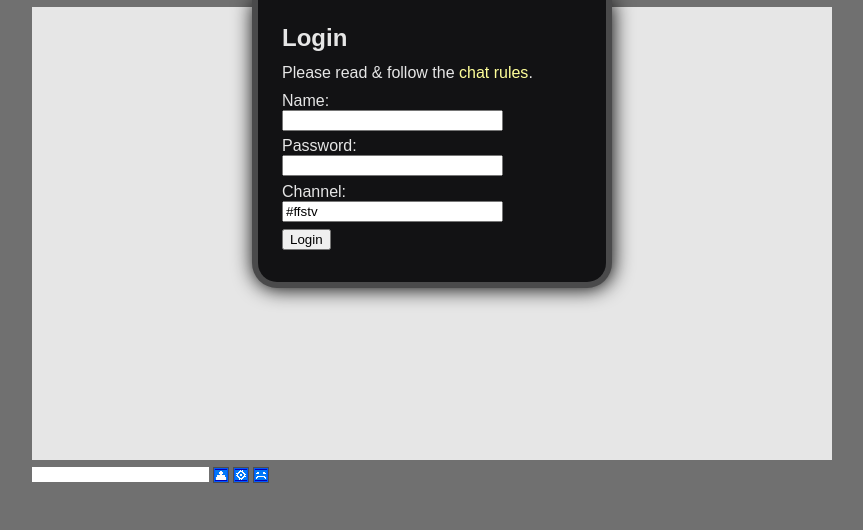
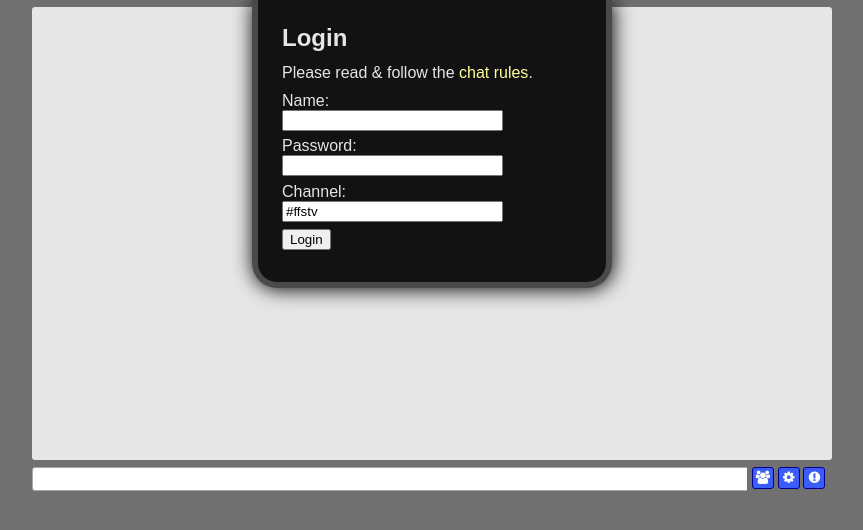
Before and after one commit to ffsit/chat, a PHP site: page / in a window 1280 px wide. Shown: the top 530 px of the page, without its empty margins (208-1071 px from the left). Run offline with PHP 8.4, Linux system fonts and the light colour scheme.

Commit message:
Multichannel support.

```diff
--- a/src/chat.css
+++ b/src/chat.css
@@ -16,6 +16,11 @@ html, body {
 Global classes
 ---------------------------
 */
+
+[role=button] {
+	cursor: pointer;
+}
+
 .hidden {
 	display:none !important;
 }
@@ -64,30 +69,10 @@ Global classes
 	width: 100%;
 }
 
-.wrapper3 {
-	margin-top: 0.5em;
-	display: table;
-	width: 100%;
-}
-
-.wrapper4 {
-	display: table-row;
-	width: 100%;
-}
-
 #upper_ui {
 	display: block;
 	height: 34em;
 	border-spacing: 0.5em;
-}
-
-#lower_wrapper {
-	display: table-row;
-}
-
-#lower_ui {
-	display: table-cell;
-	vertical-align: top;
 }
 
 .center_helper {
@@ -192,101 +177,6 @@ form.debug #showdebug {
 	min-width: 300px;
 }
 
-/*
-#chathistory_wrapper {
-	display: block;
-	width: 100%;
-    overflow-x: hidden;
-}
-*/
-
-.chathistory {
-	background-color: #e6e6e6;
-	overflow-x: hidden;
-	overflow-y: scroll;
-	height: 34em;
-}
-
-.chathistory .message.self {
-	background-color: #e6dfdf;
-}
-
-.chathistory .message.mentioned{
-	background-color: #F6E6E6;
-}
-
-.chathistory .message.private{
-	background-color: #cccccc;
-}
-
-.chathistory .message.ctcp {
-	background-color: #f0f;
-}
-
-/*
-#chathistory .message:hover {
-    background-color: #f0f0f0 !important;
-	box-shadow: 0px 0px 6px #999999 !important;
-}
-*/
-
-.chathistory .message .messagebuttons {
-    display: none;
-}
-
-.chathistory .message:hover .messagebuttons {
-    display: inline;
-}
-
-.chathistory .informative {
-	font-style: italic;
-	color: #999;
-	text-align: center;
-	padding: .3em;
-}
-
-#chatbox_input {
-	font-size: 10pt;
-	margin: 0;
-	padding: 0;
-	border: 0;
-	width: 100%;
-	vertical-align: top;
-}
-
-.chatui_form {
-	width: 100%;
-	border-bottom: 0.5em solid #707070;
-	display: table-cell;
-	vertical-align: top;
-}
-
-#chatui_buttons {
-	display: table-cell;
-	vertical-align: top;
-	min-width: 80px;
-	margin: 0;
-	padding: 0;
-	border: 0;
-}
-
-#chatui_buttons a {
-	display: inline;
-	margin-left: 4px;
-	padding: 0;
-	border: 0;
-}
-
-#chatui_buttons a img {
-	padding: 0;
-	border: 0;
-	margin: 0;
-}
-
-.chatbox_button {
-	width: 6em;
-}
-
 #settings_wrapper {
 	padding: 0;
 	background-color: #e6e6e6;
@@ -317,6 +207,57 @@ form.debug #showdebug {
 	border: 1px solid #121214;
 	background-color: #E6E6E6;
 	color: #121214;
+}
+
+/*
+---------------------------
+Lower UI classes
+---------------------------
+*/
+
+.lower-ui {
+	margin-top: 0.5em;
+	width: 100%;
+}
+
+.lower-ui input {
+	width: 100%;
+	border: 1px solid darkgray;
+	height: 1.5em;
+	vertical-align: middle;
+	border-radius: 3px;
+}
+
+.lower-ui .right {
+	float: right;
+	width: 80px;
+	margin-left: 5px;
+}
+
+.lower-ui .left {
+	float: none;
+	width: auto;
+	overflow: hidden;
+}
+
+.lower-ui .button-container {
+	position: relative;
+	display: inline-block;
+	background-color: #3a5cf9;
+	vertical-align: middle;
+	width: 20px;
+	height: 20px;
+	line-height: 1.5em;
+	border: 1px solid #00008c;
+	border-radius: 3px;
+}
+
+.lower-ui .button-container .button {
+	position:absolute;
+	left:0;
+	width:100%;
+	line-height:inherit;
+	text-align:center;
 }
 
 /*
@@ -540,6 +481,46 @@ User List classes
 Chat History classes
 ---------------------------
 */
+
+.chathistory {
+	background-color: #e6e6e6;
+	overflow-x: hidden;
+	overflow-y: scroll;
+	height: 34em;
+	border-radius: 3px;
+}
+
+.chathistory .message.self {
+	background-color: #e6dfdf;
+}
+
+.chathistory .message.mentioned{
+	background-color: #F6E6E6;
+}
+
+.chathistory .message.private{
+	background-color: #cccccc;
+}
+
+.chathistory .message.ctcp {
+	background-color: #f0f;
+}
+
+.chathistory .message .messagebuttons {
+    display: none;
+}
+
+.chathistory .message:hover .messagebuttons {
+    display: inline;
+}
+
+.chathistory .informative {
+	font-style: italic;
+	color: #999;
+	text-align: center;
+	padding: .3em;
+}
+
 .chathistory div.modbroadcast span.text {
     font-weight: bold;
     background-color: #FF6E00;
--- a/src/index.php
+++ b/src/index.php
@@ -60,53 +60,36 @@
 	</div>
 
 	<div id="wrapper1">
-		<div class="wrapper2">
-			<div id="channel-container-ffstv" class="channel-container">
+		<div id="channel-container" class="wrapper2">
+			<!-- Serves as a template to create other channels from -->
+			<div id="channel-template" class="channel">
 				<div class="center_helper">
 					<div class="user-list-wrapper hidden">
 						<h2>User List</h2>
 						<div class="user-list mid-size"></div>
 					</div>
 				</div>
-				<div id="channel-ffstv" class="chathistory small"></div>
-			</div>
-
-			<div id="channel-container-support" class="channel-container hidden">
-				<div class="center_helper">
-					<div class="user-list-wrapper hidden">
-						<h2>User List</h2>
-						<div class="user-list mid-size"></div>
+				<div class="chathistory small"></div>
+				<div class="lower-ui">
+					<div class="right">
+						<span class="button-container chatui_button_nicklist">
+							<i class="fa fa-users fa-inverse button" aria-hidden="true" title="Show or hide user list" alt="☃" role="button"></i>
+						</span>
+						<span class="button-container chatui_button_settings">
+							<i class="fa fa-cog fa-inverse button" aria-hidden="true" title="Show or hide settings" alt="✔" role="button"></i>
+						</span>
+						<span class="button-container chatui_button_support">
+							<i class="fa fa-exclamation-circle  fa-inverse button" aria-hidden="true" title="Support" alt="!" role="button"></i>
+						</span>
 					</div>
-				</div>
-				<div id="channel-support" class="chathistory small"></div>
-			</div>
-
-			<div id="channel-container-spoilers" class="channel-container hidden">
-				<div class="center_helper">
-					<div class="user-list-wrapper hidden">
-						<h2>User List</h2>
-						<div class="user-list mid-size"></div>
-					</div>
-				</div>
-				<div id="channel-spoilers" class="chathistory small"></div>
-			</div>
-		</div>
-
-		<div class="wrapper3">
-			<div id="lower_wrapper">
-				<div id="lower_ui">
-					<div class="wrapper2">
-						<div class="wrapper4">
-							<input type="text" id="chatbox_input" class="chatui_form" maxlength="300">
-							<div id="chatui_buttons">
-								<a title="Show or hide user list" id="chatui_button_nicklist" href=""><img src="http://irc.videogamesawesome.com/img/nicklist_button.png" alt="☃"/></a><a title="Show or hide settings" id="chatui_button_settings" href=""><img src="http://irc.videogamesawesome.com/img/settings_button.png" alt="✔"/></a><a title="Show or hide debug stuff" id="chatui_button_debug" href=""><img src="http://irc.videogamesawesome.com/img/debug_button.png" alt="☣"/></a>
-							</div>
-						</div>
+					<div class="left">
+						<input type="text" class="chatbox_input" maxlength="300">
 					</div>
 				</div>
 			</div>
 		</div>
 	</div>
+	<link href="https://maxcdn.bootstrapcdn.com/font-awesome/4.7.0/css/font-awesome.min.css" rel="stylesheet" integrity="sha384-wvfXpqpZZVQGK6TAh5PVlGOfQNHSoD2xbE+QkPxCAFlNEevoEH3Sl0sibVcOQVnN" crossorigin="anonymous">
     <script src="https://code.jquery.com/jquery-2.2.4.min.js" integrity="sha256-BbhdlvQf/xTY9gja0Dq3HiwQF8LaCRTXxZKRutelT44=" crossorigin="anonymous"></script>
 	<script src="/irc/util/globals.js"></script>
 	<script src="/irc/util/listener.js"></script>
@@ -133,7 +116,7 @@
 				e.preventDefault();
 			});
 
-			$('#chatbox_input').keyup(function(e){
+			$('#channel-container').on('keyup', 'input', function(e){
 				let value = $(this).val();
 				if (e.which === 13 && value !== '') {
 					chat.send(value);
@@ -141,8 +124,8 @@
 				}
 			});
 
-			$('#chatui_button_nicklist').click(function(e){
-				let $userListWrapper = $('#channel-container-ffstv .user-list-wrapper');
+			$('#channel-container').on('click', '.chatui_button_nicklist', function(e){
+				let $userListWrapper = $(this).parents('.channel').find('.user-list-wrapper');
 				$userListWrapper.toggleClass('hidden', !$userListWrapper.hasClass('hidden'));
 				e.preventDefault();
 			});
@@ -176,7 +159,7 @@
 				e.preventDefault();
 			});
 
-			$('#chatbox_input').keyup(function(e){
+			$('#channel-container').on('keyup', 'input', function(e){
 				let value = $(this).val();
 				if (e.which === 13 && value !== '') {
 					chat.send(value);
@@ -184,8 +167,8 @@
 				}
 			});
 
-			$('#chatui_button_nicklist').click(function(e){
-				let $userListWrapper = $('#channel-container-ffstv .user-list-wrapper');
+			$('#channel-container').on('click', '.chatui_button_nicklist', function(e){
+				let $userListWrapper = $(this).parents('.channel').find('.user-list-wrapper');
 				$userListWrapper.toggleClass('hidden', !$userListWrapper.hasClass('hidden'));
 				e.preventDefault();
 			});
```
Also changed, not shown: src/irc/chat.js (+27 -9 lines).
